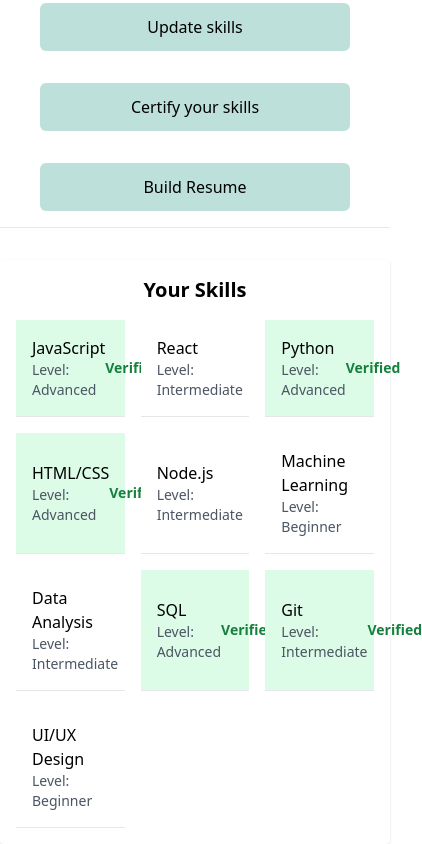
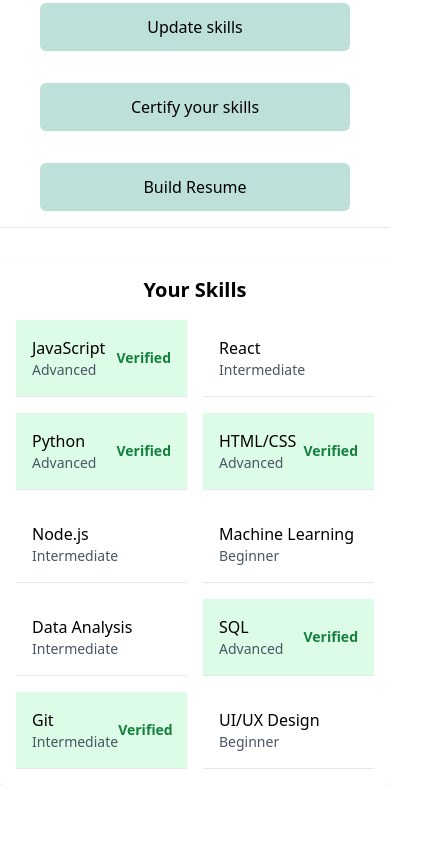
Before and after one commit to Muskan-Sinha/SIH-1628, a React (Create React App) app: page /home in a window 390 px wide. Shown: the part 699-1543 px from the top of the page, 422 px wide, since content can reach past the window. After the commit the page ends 1484 px from the top, so only its background shows below. Built offline with nearby package versions, Linux system fonts and the light colour scheme.

Commit message:
Home Page

```diff
--- a/src/components/UserSkills.js
+++ b/src/components/UserSkills.js
@@ -7,7 +7,7 @@
     <div className={`p-4 border-b flex justify-between items-center ${skill.verified ? 'bg-green-100' : 'bg-white'}`}>
       <div>
         <p className="font-medium">{skill.skill_name}</p>
-        <p className="text-sm text-gray-600">Level: {skill.level}</p>
+        <p className="text-sm text-gray-600"><span className='hidden sm:flex'>Level: </span>{skill.level}</p>
       </div>
       {skill.verified && (
         <div className="text-sm text-green-700 font-semibold">
@@ -23,7 +23,7 @@
   return (
     <div className="max-w-5xl mx-auto mt-8 p-4 bg-white rounded shadow">
       <h2 className="font-bold text-center mb-4 text-xl">{SkillDB.name} Skills</h2>
-      <div className='grid grid-cols-3 gap-4'>
+      <div className='grid grid-cols-2 md:grid-cols-3 gap-4'>
         {SkillDB.skills.map((skill, index) => (
           <SkillItem key={index} skill={skill} />
         ))}
```
